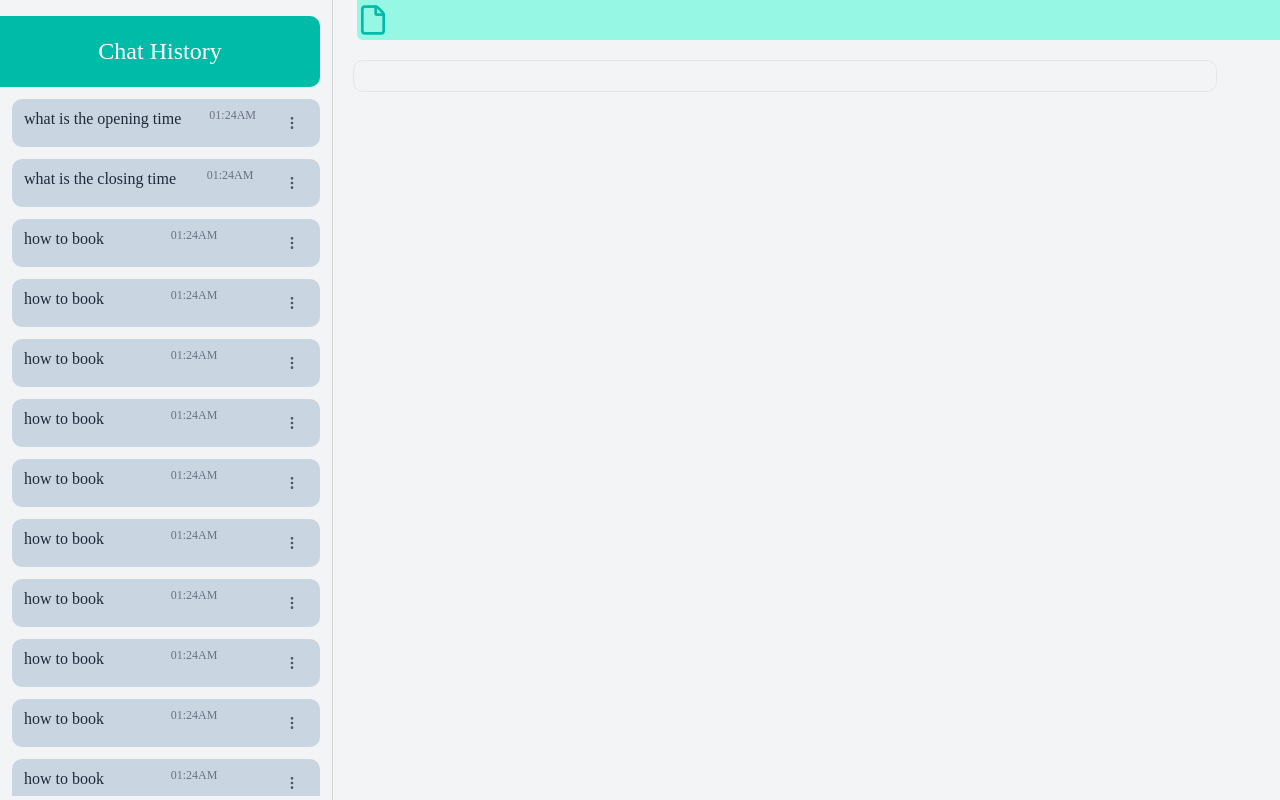
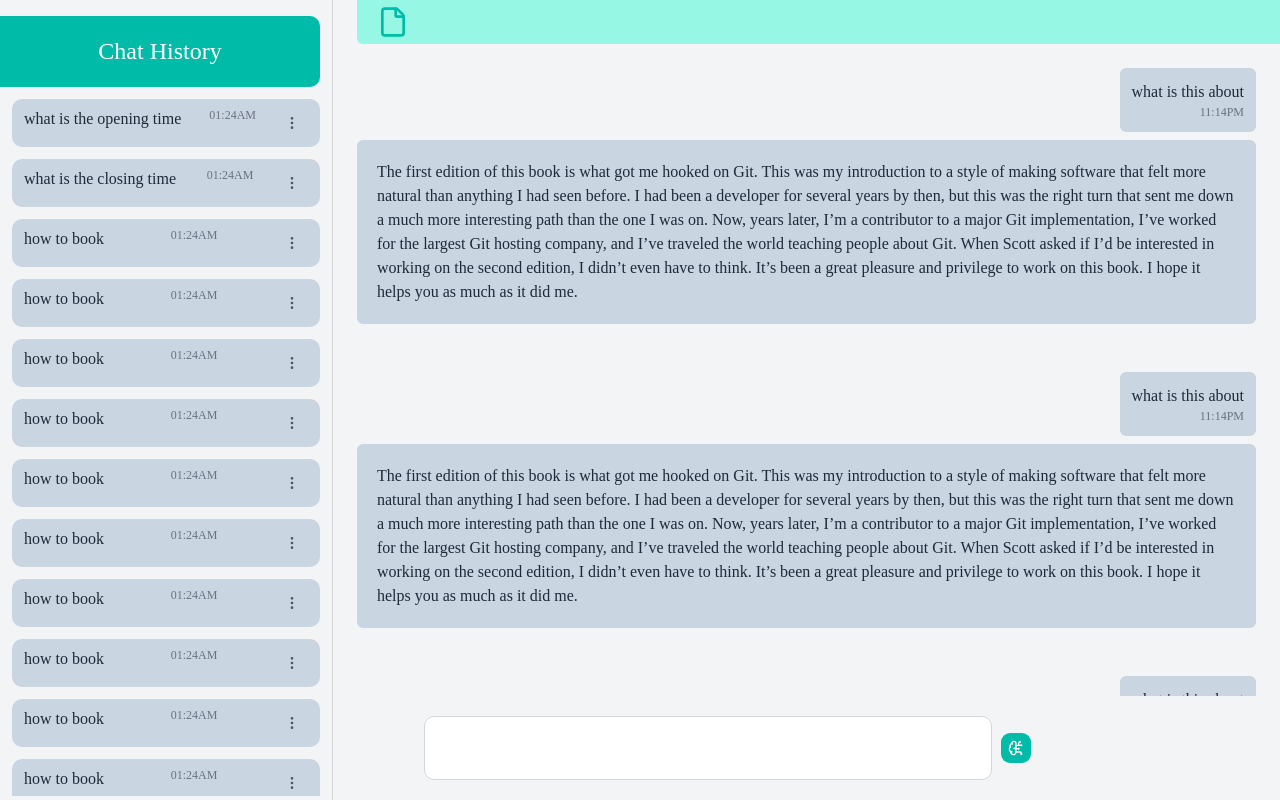
Before and after one commit to Karthikeyan426/rag_chatbot_web_app, a Next.js app: page /chats in a window 1280 px wide. Built offline with nearby package versions, Linux system fonts and the light colour scheme.

Commit message:
Enhance UI components and improve layout for better user experience

```diff
--- a/app/documents/page.tsx
+++ b/app/documents/page.tsx
@@ -3,7 +3,7 @@ import DocsBody from "@/components/DocsBody";
 
 export default function DocsPage() {
     return (
-        <main className="min-h-screen w-screen bg-gray-100">
+        <main className="h-screen w-screen bg-gray-100 overflow-hidden">
             <DocsBody/>
         </main>
     )
--- a/components/ChatsBody.tsx
+++ b/components/ChatsBody.tsx
@@ -2,7 +2,7 @@ import { Chat, ChatHistoryChat } from "@/types/chats"
 import { use, useState } from "react"
 import { Input } from "./ui/input";
 import { Button } from "./ui/button";
-import { EllipsisVertical, Menu, MoreVertical, File } from "lucide-react";
+import {  BrainCircuit,MoreVertical, File } from "lucide-react";
 import { DropdownMenu, DropdownMenuContent, DropdownMenuItem, DropdownMenuTrigger } from "./ui/dropdown-menu";
 
 export default function ChatsBody(props: { docId: string, docName: string }) {
@@ -25,7 +25,41 @@ export default function ChatsBody(props: { docId: string, docName: string }) {
         { id: "hbb", question_content: "how to book", queried_at: "01:24AM " },
 
     ]);
-    const [lastFiveChats, setLastFiveChats] = useState<Chat[]>([]);
+    const [lastFiveChats, setLastFiveChats] = useState<Chat[]>([
+        {id:"jgetrret", question_content:"what is this about", response_content: `The first edition of this book is what got me hooked on Git. This was my introduction to a style of
+making software that felt more natural than anything I had seen before. I had been a developer for
+several years by then, but this was the right turn that sent me down a much more interesting path
+than the one I was on.
+Now, years later, I’m a contributor to a major Git implementation, I’ve worked for the largest Git
+hosting company, and I’ve traveled the world teaching people about Git. When Scott asked if I’d be
+interested in working on the second edition, I didn’t even have to think.
+It’s been a great pleasure and privilege to work on this book. I hope it helps you as much as it did
+me.`, queried_at: "11:14PM"},
+        {id:"sde", question_content:"what is this about", response_content: `The first edition of this book is what got me hooked on Git. This was my introduction to a style of
+making software that felt more natural than anything I had seen before. I had been a developer for
+several years by then, but this was the right turn that sent me down a much more interesting path
+than the one I was on.
+Now, years later, I’m a contributor to a major Git implementation, I’ve worked for the largest Git
+hosting company, and I’ve traveled the world teaching people about Git. When Scott asked if I’d be
+interested in working on the second edition, I didn’t even have to think.
+It’s been a great pleasure and privilege to work on this book. I hope it helps you as much as it did
+me.`, queried_at: "11:14PM"},
+        {id:"sxwx", question_content:"what is this about", response_content: `The first edition of this book is what got me hooked on Git. This was my introduction to a style of
+making software that felt more natural than anything I had seen before. I had been a developer for
+several years by then, but this was the right turn that sent me down a much more interesting path
+than the one I was on.
+Now, years later, I’m a contributor to a major Git implementation, I’ve worked for the largest Git
+hosting company, and I’ve traveled the world teaching people about Git. When Scott asked if I’d be
+interested in working on the second edition, I didn’t even have to think.
+It’s been a great pleasure and privilege to work on this book. I hope it helps you as much as it did
+me.`, queried_at: "11:14PM"},
+        {id:"ijh6", question_content:"what is this about", response_content: "this is about technical manual", queried_at: "11:14PM"},
+        {id:"7887", question_content:"what is this about", response_content: "this is about technical manual", queried_at: "11:14PM"},
+        {id:",h78", question_content:"what is this about", response_content: "this is about technical manual", queried_at: "11:14PM"},
+        {id:"jgetgg87yrret", question_content:"what is this about", response_content: "this is about technical manual", queried_at: "11:14PM"},
+        {id:"jgetrjhgyio;ret", question_content:"what is this about", response_content: "this is about technical manual", queried_at: "11:14PM"},
+        {id:"jgetrre'oihygt", question_content:"what is this about", response_content: "this is about technical manual", queried_at: "11:14PM"}
+    ]);
     const [query, setQuery] = useState("");
     const [response, setResponse] = useState("");
     const [loading, setLoading] = useState(false);
@@ -80,9 +114,11 @@ export default function ChatsBody(props: { docId: string, docName: string }) {
 
             <div className="w-px bg-gray-300 h-screen" />
 
-            <div className="h-full w-4/5">
 
-                <div className="flex flex-row bg-teal-200 w-full h-1/20 text-teal-500 ml-6 items-center rounded-bl-sm">
+
+            <div className="flex flex-col h-full w-4/5 ">
+
+                <div className="flex flex-row bg-teal-200 w-full h-1/18 text-teal-500 ml-6 items-center rounded-bl-sm p-5">
                     <File size={32}></File>
                     <p className="mx-auto">{props.docName}</p>
                 </div>
@@ -92,11 +128,16 @@ export default function ChatsBody(props: { docId: string, docName: string }) {
                     {
                         lastFiveChats.map(
                             (chat) => (
-                                <div className="flex flex-col" key={chat.id}>
+                                <div className="flex flex-col m-5" key={chat.id}>
 
-                                    <div className="bg-slate-300  text-gray-800"> <p> {chat.question_content} </p> <div> {chat.queried_at} </div></div>
+                                    <div className="flex flex-col bg-slate-300  text-gray-800 m-1 self-end rounded-sm p-3">
+                                        <p> {chat.question_content} </p>
+                                        <div className="self-end text-xs text-gray-500">
+                                            {chat.queried_at}
+                                        </div>
+                                    </div>
 
-                                    <div className="bg-slate-300  text-gray-800"> <p> {chat.response_content}</p></div>
+                                    <div className="bg-slate-300  text-gray-800 m-1 p-5 rounded-sm"> <p> {chat.response_content}</p></div>
                                 </div>
                             )
                         )
@@ -104,10 +145,13 @@ export default function ChatsBody(props: { docId: string, docName: string }) {
                 </div>
 
 
-                <div className="flex flex-row m-5">
-                    <Input />
+                <div className="flex flex-row m-5 items-center justify-center w-4/5">
+                    <Input className="border-gray-300 bg-white w-3/4 h-16" multiple = {true} aria-multiline = {true}/>
 
-                    <button className="rounded-lg bg-teal h-1/15 w-1/20"></button>
+                    <Button className="bg-teal-500 m-2 h-8 w-8">
+                        <BrainCircuit size={32}>
+                        </BrainCircuit>
+                    </Button>
                 </div>
 
             </div>
--- a/components/DocsBody.tsx
+++ b/components/DocsBody.tsx
@@ -128,10 +128,10 @@ export default function DocsBody() {
     )
 
     return (
-        <div className="flex flex-col w-full h-full items-center ">
-            <Label className="text-teal-500 text-lg m-2">Search the documents</Label>
+        <div className="flex flex-col w-full h-full items-center justify-center">
+            <Label className="text-teal-500 text-2xl m-2 ">Search the documents</Label>
 
-            <Input value={docSearchText} onChange={(e) => docSearch(e)} title="Search the documents ..." className="bg-white border-gray-300 w-3/4 h-8 " />
+            <Input value={docSearchText} onChange={(e) => docSearch(e)} title="Search the documents ..." className="bg-white border-gray-300 w-3/4 h-1/16 " />
 
             <input
                 ref={fileInputRef}
@@ -140,7 +140,7 @@ export default function DocsBody() {
                 accept=".pdf,application/pdf"
                 onChange={handleUpload}
             />
-            <Button className="flex items-center justify-center bg-teal-500  m-2 p-10 rounded-sm" onClick={() => fileInputRef.current?.click()} disabled = {isUploading}>
+            <Button className="flex items-center justify-center bg-teal-500  m-2 h-1/8 w-1/10 rounded-sm" onClick={() => fileInputRef.current?.click()} disabled = {isUploading}>
                 <Upload className="text-white text-xl"></Upload>
             </Button>
 
@@ -152,9 +152,9 @@ export default function DocsBody() {
             </Alert>
             ) }
 
-            {!loading && !isDocsEmpty ? (<div className="grid grid-cols-1 sm:grid-cols-3 lg:grid-cols-4 gap-4 p-4 h-screen overflow-y-auto">
+            {!loading && !isDocsEmpty ? (<div className="grid grid-cols-1 sm:grid-cols-3 lg:grid-cols-4 gap-6 p-4 overflow-y-auto ">
                 {docSearchText === "" ? (docs.map((doc) => (
-                    <Card key={doc.id} className="shadow-md hover:shadow-lg active:scale-95 transition-all cursor-pointer w-60 h-96" onClick={() => routeToChat(doc.id, doc.doc_name)}>
+                    <Card key={doc.id} className="shadow-md hover:shadow-lg active:scale-95 transition-all cursor-pointer h-84 w-64" onClick={() => routeToChat(doc.id, doc.doc_name)}>
 
                         <CardContent className="relative aspect-square pointer-events-none">
                             <Image
@@ -162,6 +162,7 @@ export default function DocsBody() {
                                 alt="pdf"
                                 fill
                                 className="object-contain"
+                                loading="eager"
                             />
                         </CardContent>
 
@@ -172,7 +173,7 @@ export default function DocsBody() {
                     </Card>
                 ))) :
                     (searchedDocs.map((doc) => (
-                        <Card key={doc.id} className="shadow-md hover:shadow-lg active:scale-95 transition-all cursor-pointer w-60 h-96" onClick={() => routeToChat(doc.id, doc.doc_name)}>
+                        <Card key={doc.id} className="shadow-md hover:shadow-lg active:scale-95 transition-all cursor-pointer w-64 h-84" onClick={() => routeToChat(doc.id, doc.doc_name)}>
 
                             <CardContent className="relative aspect-square pointer-events-none">
                                 <Image
@@ -180,6 +181,7 @@ export default function DocsBody() {
                                     alt="pdf"
                                     fill
                                     className="object-contain"
+                                    loading="eager"
                                 />
                             </CardContent>
 
@@ -210,7 +212,7 @@ export default function DocsBody() {
 
 
             { docsFetchError !== "" && (
-            <Alert variant="destructive">
+            <Alert variant="destructive" className="rounded-sm m-3 w-2/3">
                 <AlertCircle className="h-4 w-4" />
                 <AlertTitle>Error</AlertTitle>
                 <AlertDescription>{docsFetchError}</AlertDescription>
```
